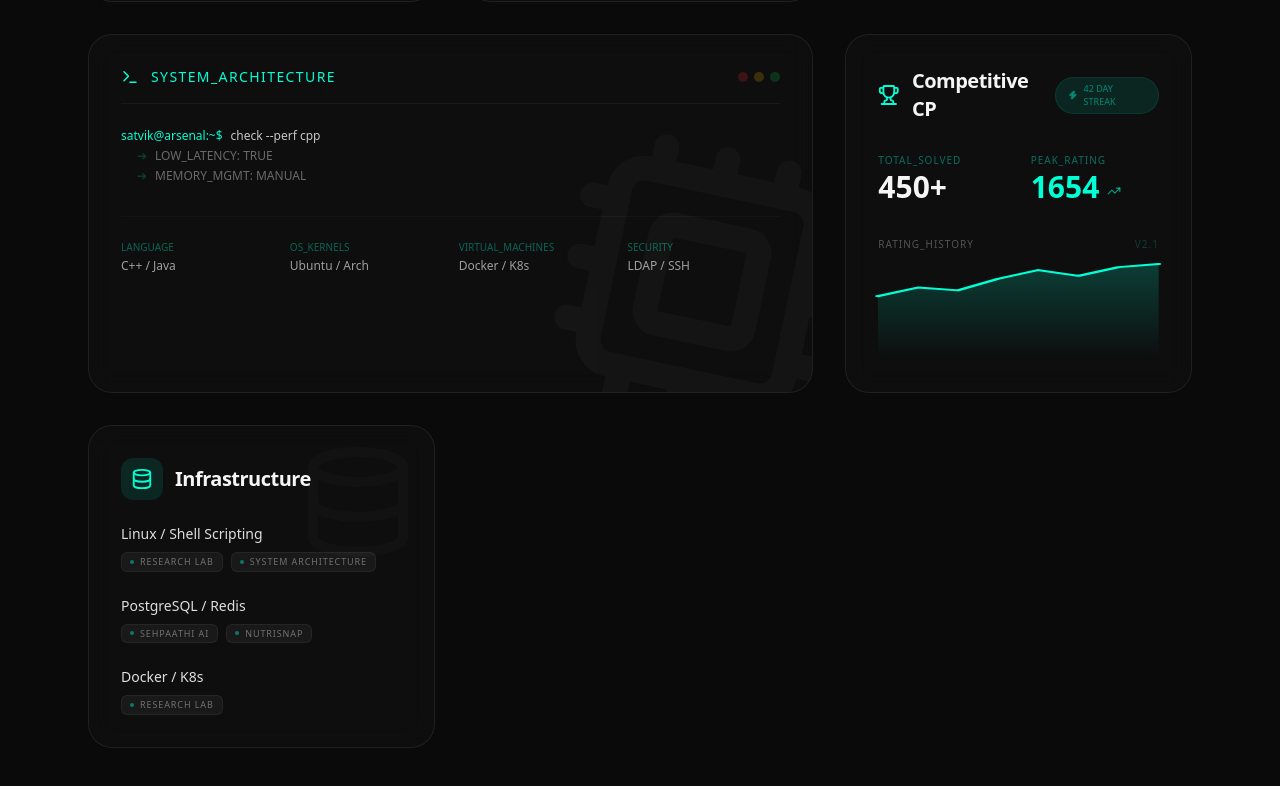
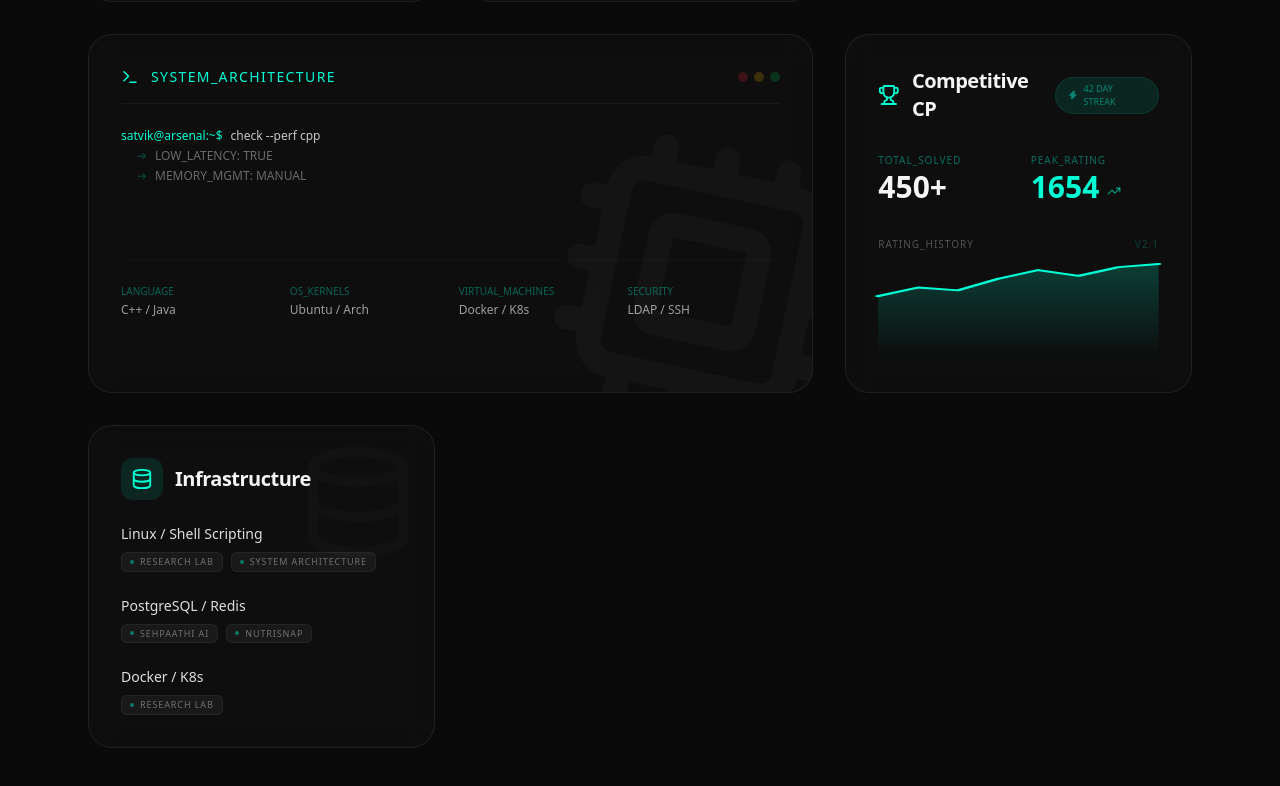
Before and after one commit to Satvik2Sharma/My-Portfolio, a Next.js app: page / in a window 1280 px wide. Shown: the part 4848-5634 px from the top of the page. Built offline with nearby package versions, Linux system fonts and the light colour scheme.

Commit message:
fix(ui): enforce static height in TerminalCard to eliminate layout shifts

```diff
--- a/components/ui/TerminalCard.tsx
+++ b/components/ui/TerminalCard.tsx
@@ -52,8 +52,8 @@ export const TerminalCard = () => {
         </div>
       </div>
 
-      <div className="font-mono text-xs space-y-4 min-h-[160px]">
-        <div className="space-y-1">
+      <div className="font-mono text-xs space-y-4">
+        <div className="space-y-1 h-[100px] overflow-hidden">
           <div className="flex gap-2 text-foreground/40">
             <span className="text-accent">satvik@arsenal:~$</span>
             <span className="text-foreground/80">{text}</span>
```
